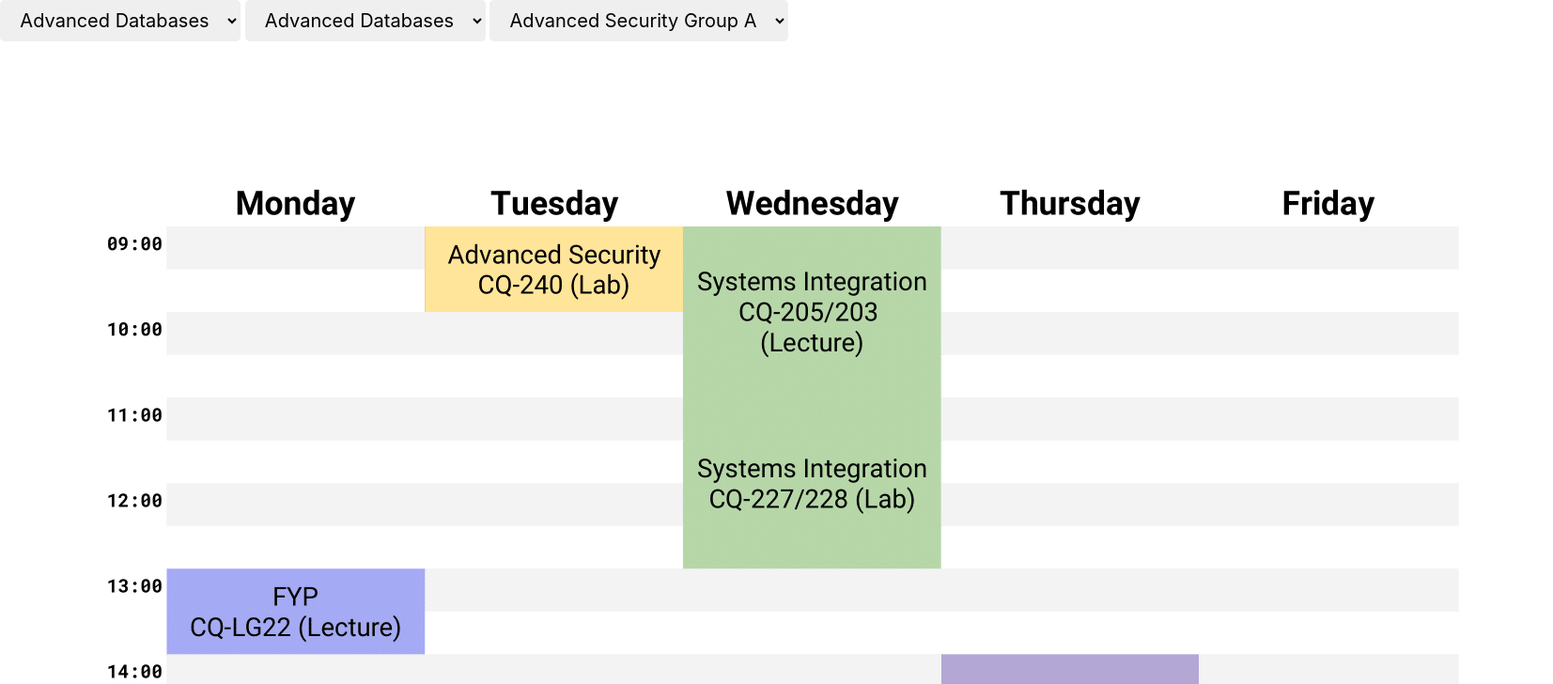
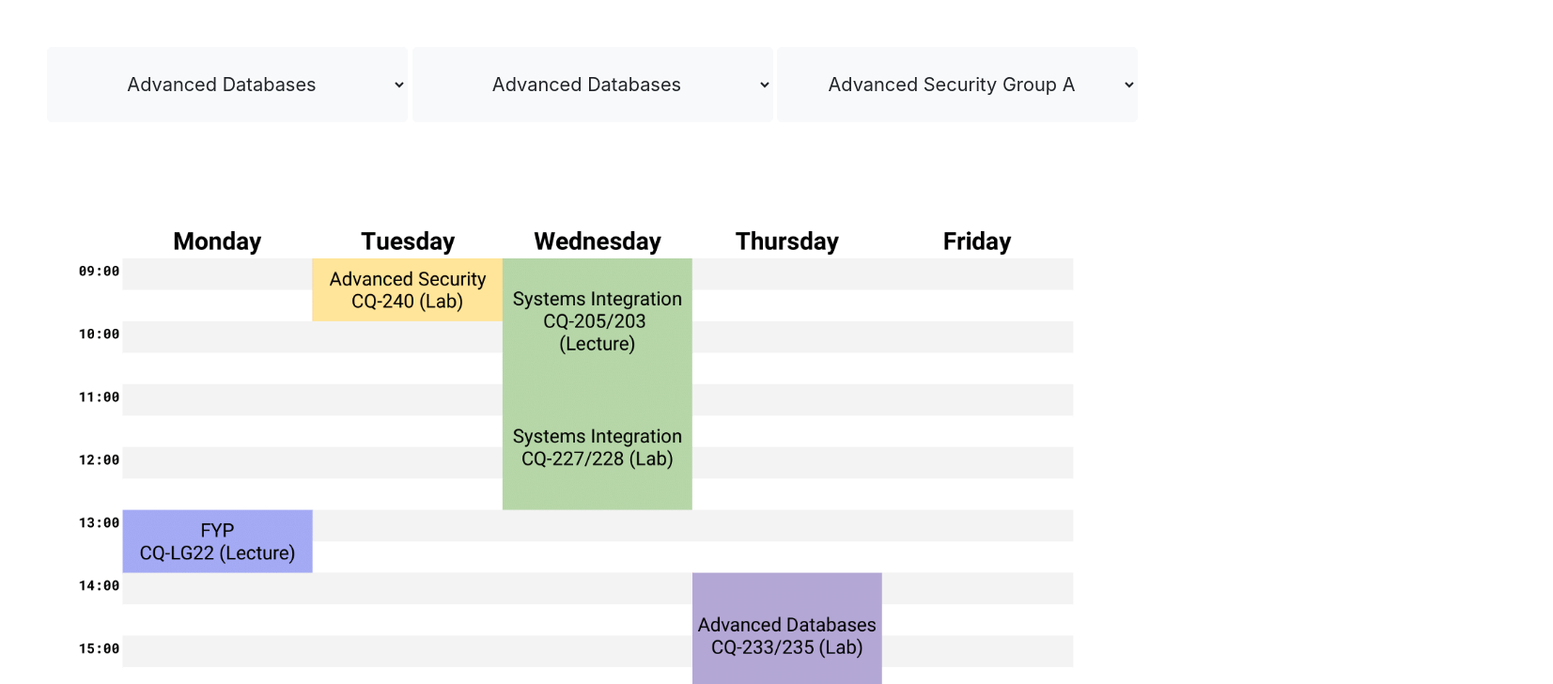
Before and after one commit to MatthewEnnis/matthewennis.github.io, a plain HTML site: page timetable.html in a window 1280 px wide. Shown: the top 728 px of the page at 94% size, 1653 px wide, since content can reach past the window. Drawn offline with nearby package versions, Linux system fonts and the light colour scheme.

Commit message:
Made buttons bigger

```diff
--- a/timetable.html
+++ b/timetable.html
@@ -8,9 +8,8 @@
 		<script src="scripts.js"></script>
 	</head>
 	<body>
-		<div>
-		<div class="dropdown" >
-			<select class="btn btn-lg dropdown-toggletext-center" id="option1" name="option1" onchange="changeImage()">Option 1:
+		<div style="padding-top:50px; padding-left:50px" >
+			<select class="btn btn-lg btn-light" style="width:30vw;height:10vh" id="option1" name="option1" onchange="changeImage()">Option 1:
 				<option value="1">Advanced Databases</option>
 				<option value="2">Distributed Systems</option>
 				<option value="3">Fundamentals of IoT</option>
@@ -20,7 +19,7 @@
 				<option value="7">Rich Web Dev</option>
 				<option value="8">Systems Software</option>
 			</select>
-			<select class="btn btn-lg dropdown-toggle" id="option2" name="option2" onchange="changeImage()">
+			<select class="btn btn-lg btn-light" style="width:30vw;height:10vh" id="option2" name="option2" onchange="changeImage()">
 				<option value="1">Advanced Databases</option>
 				<option value="2">Distributed Systems</option>
 				<option value="3">Fundamentals of IoT</option>
@@ -30,12 +29,11 @@
 				<option value="7">Rich Web Dev</option>
 				<option value="8">Systems Software</option>
 			</select>
-			<select class="btn btn-lg dropdown-toggle" id="labgroup" name="labgroup" onchange="changeImage()">
+			<select class="btn btn-lg btn-light" style="width:30vw;height:10vh" id="labgroup" name="labgroup" onchange="changeImage()">
 				<option value="A">Advanced Security Group A</option>
 				<option value="B">Advanced Security Group B</option>
 			</select>
-			<img id="timetable" src="assets/timetable11A.png" />
 		</div>
-		</div>
+		<img id="timetable" src="assets/timetable11A.png" style="width:95vw" />
 	</body>
 </html>
```
